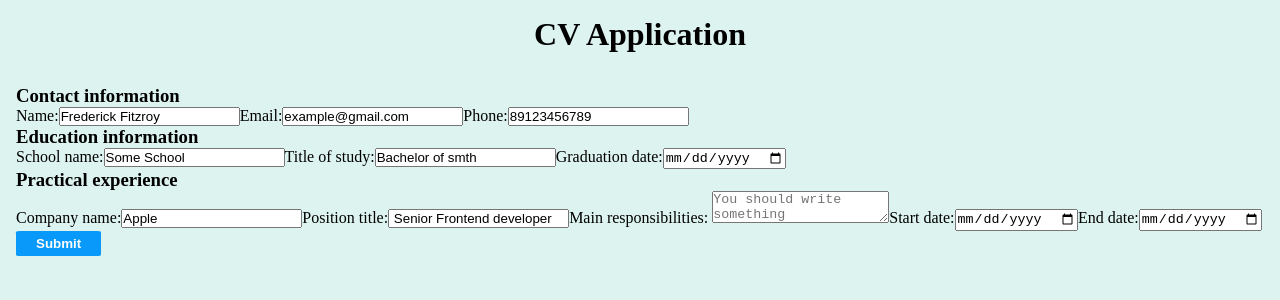
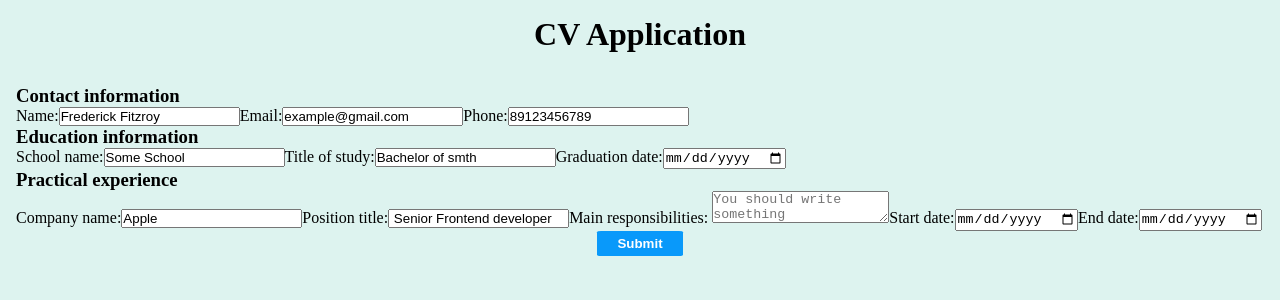
Before and after one commit to NyanLight/cv_application, a React (Vite) app: page / in a window 1280 px wide. Shown: the top 300 px of the page. Built offline with nearby package versions, Linux system fonts and the light colour scheme.

Commit message:
center button

```diff
--- a/src/ui/Button/Button.module.css
+++ b/src/ui/Button/Button.module.css
@@ -1,4 +1,6 @@
 .btn {
+  display: block;
+  margin: auto;
   padding: 5px 20px;
   font-weight: bold;
   border: none;
```
